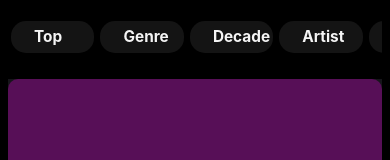
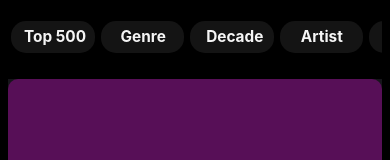
Before and after one commit to ma-boles/SpotifyApp, a React (Create React App) app in the folder my-spotify500-app/: page /Genre in a window 390 px wide. Shown: the top 160 px of the page. Built offline with nearby package versions, Linux system fonts and the light colour scheme.

Commit message:
git commit -m "updated mobile nav"

```diff
--- a/my-spotify500-app/src/styles/App.css
+++ b/my-spotify500-app/src/styles/App.css
@@ -282,9 +282,22 @@ a {
       width: 35em;
       display: flex;
       background-color: transparent;
-
     }
-
+    #top500{
+      margin-left: 13px;
+    }
+    #genre {
+      margin-left: 20px;
+    }
+    #decade{
+      margin-left: 16px;
+    }
+    #artist{
+      margin-left: 21px;
+    }
+    #podcast{
+      margin-left: 14px;
+    }
     .mobile--nav--bottom {
       display: flex;
     }
```
